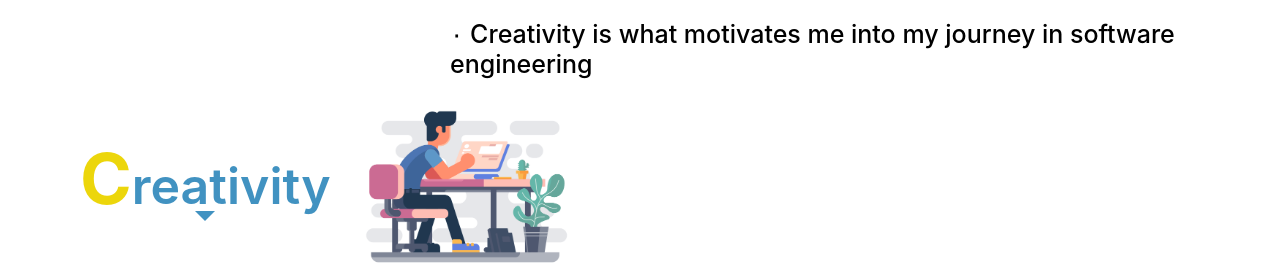
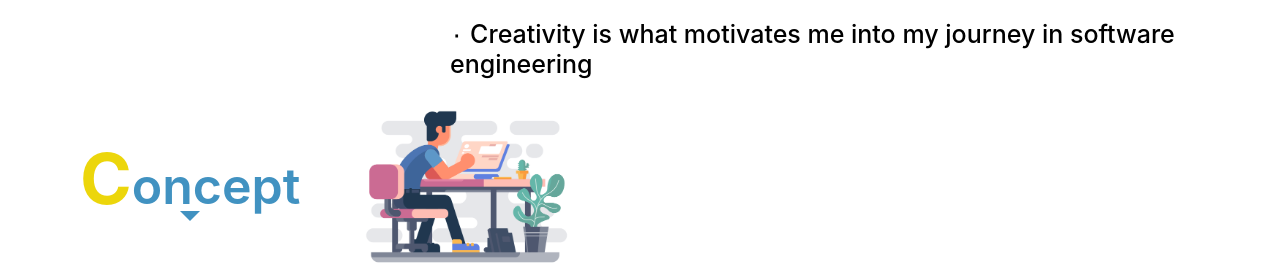
Before and after one commit to etemesgen/Portfolio_V1.0, a plain HTML site: page ccc.html in a window 1280 px wide. Shown: the part 563-827 px from the top of the page. Drawn offline with Linux system fonts and the light colour scheme.

Commit message:
Update ccc.html

```diff
--- a/ccc.html
+++ b/ccc.html
@@ -91,7 +91,7 @@
 
 
     <div class="concepts">
-      <p><a href="#" class="hvr-bubble-bottom2"><span class="colorco"><span class="colorco1">C</span>reativity</span></a></p>
+      <p><a href="#" class="hvr-bubble-bottom2"><span class="colorco"><span class="colorco1">C</span>oncept</span></a></p>
     </div>
 
 
```
